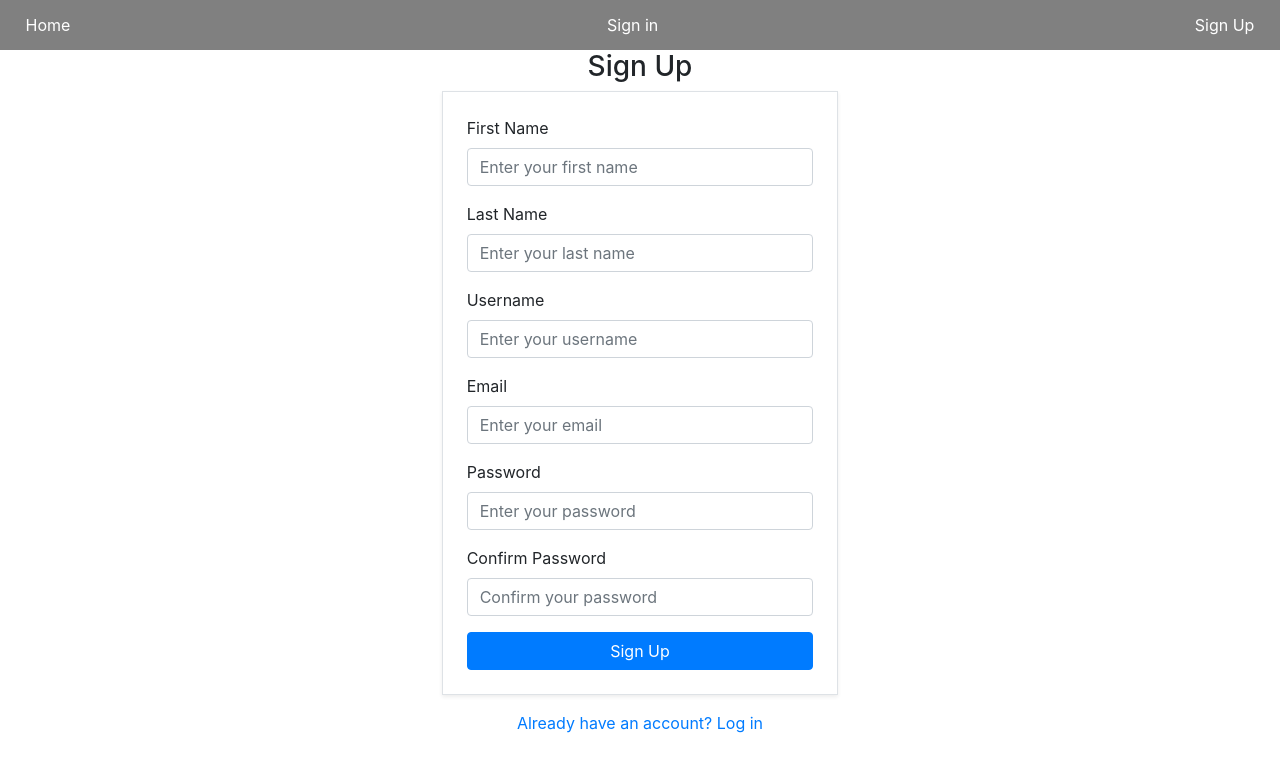
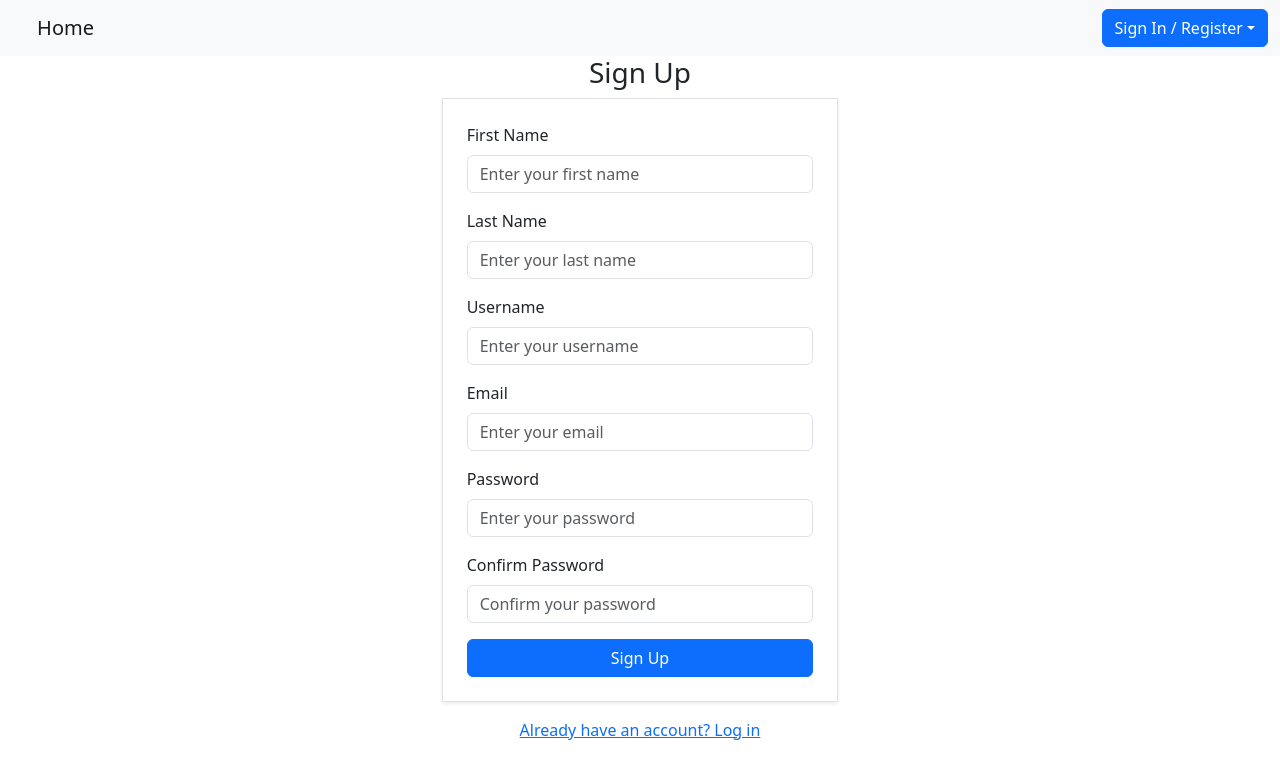
Before and after one commit to Rezident16/capstone-fullstackers, a React (Create React App) app in the folder client/: page /register in a window 1280 px wide. Shown: the top 778 px of the page. Built offline with nearby package versions, Linux system fonts and the light colour scheme; the HTML template or start-up script is replaced by a standard one; a web font is replaced by a local one.

Commit message:
added a way to signout.

```diff
--- a/client/package.json
+++ b/client/package.json
@@ -6,11 +6,13 @@
     "@testing-library/jest-dom": "^5.17.0",
     "@testing-library/react": "^13.4.0",
     "@testing-library/user-event": "^13.5.0",
+    "bootstrap": "^5.3.3",
     "luxon": "^3.5.0",
     "node-fetch": "^3.3.2",
     "node-polyfill-webpack-plugin": "^4.0.0",
     "react": "^18.3.1",
     "react-app-rewired": "^2.2.1",
+    "react-bootstrap": "^2.10.5",
     "react-dom": "^18.3.1",
     "react-router-dom": "^6.28.0",
     "react-scripts": "5.0.1",
--- a/client/src/App.js
+++ b/client/src/App.js
@@ -4,9 +4,11 @@ import SignIn from "./SignIn";
 import SignUp from "./SignUp";
 import Home from "./Home";
 import './App.css';
-import Navbar from "./components/Navbar";
+import Navbar from "./components/Navbar/Navbar";
 import Graph from "./components/graph/Graph";
 import { UserContextProvider } from "./components/context/UserContext";
+import "bootstrap/dist/css/bootstrap.min.css";
+
 
 function App() {
   return (
--- /dev/null
+++ b/client/src/components/Navbar/Navbar.js
@@ -0,0 +1,56 @@
+import { Link, useNavigate } from "react-router-dom";
+import { useUser } from "../context/UserContext";
+import Dropdown from 'react-bootstrap/Dropdown';
+import 'bootstrap/dist/css/bootstrap.min.css';
+
+function Navbar() {
+  const { userId, logout } = useUser();
+  const navigate = useNavigate();
+
+
+  const handleSignOut = () => {
+    logout();
+    navigate("/login");
+  };
+
+  return (
+    <nav className="navbar navbar-expand-lg navbar-light bg-light">
+      <div className="container-fluid d-flex justify-content-between">
+        <Link to="/" className="navbar-brand">Home</Link>
+
+        {/* Navbar Dropdown for Sign In/Sign Out */}
+        <Dropdown align="end">
+          <Dropdown.Toggle
+            variant="primary"
+            id="dropdown-basic"
+            className="dropdown-toggle-custom"
+          >
+            {userId ? "Profile" : "Sign In / Register"}
+          </Dropdown.Toggle>
+
+          <Dropdown.Menu className="dropdown-menu-custom">
+            {userId ? (
+              <Dropdown.Item
+                onClick={handleSignOut}
+                className="text-center"
+              >
+                Sign Out
+              </Dropdown.Item>
+            ) : (
+              <>
+                <Dropdown.Item as={Link} to="/login" className="text-center">
+                  Sign In
+                </Dropdown.Item>
+                <Dropdown.Item as={Link} to="/register" className="text-center">
+                  Sign Up
+                </Dropdown.Item>
+              </>
+            )}
+          </Dropdown.Menu>
+        </Dropdown>
+      </div>
+    </nav>
+  );
+}
+
+export default Navbar;
--- a/client/src/components/Navbar/index.js
+++ /dev/null
@@ -1,13 +0,0 @@
-import { Link } from "react-router-dom";
-
-function Navbar() {
-    return (<>
-        <nav>
-            <Link to={"/"}>Home</Link>
-            <Link to={"/login"}>Sign in</Link>
-            <Link to={"/register"}>Sign Up</Link>
-        </nav>
-    </>);
-}
-
-export default Navbar;
--- a/client/src/components/context/UserContext.js
+++ b/client/src/components/context/UserContext.js
@@ -35,7 +35,7 @@ export const UserContextProvider = ({ children }) => {
   };
 
   return (
-    <UserContext.Provider value={{ userId, jwtToken, login, logout }}>
+    <UserContext.Provider value={{ userId, jwtToken, login, logout, setUserId }}>
       {children}
     </UserContext.Provider>
   );
--- a/client/src/components/messages/MessageList.js
+++ b/client/src/components/messages/MessageList.js
@@ -39,7 +39,7 @@ function MessageList({ stockId, userId }) {
           <tbody>
             {messages.map(message => (
               <tr key={message.messageId}>
-                <td>{message.userId}</td>
+                <td>{message.userid}</td>
                 <td>{message.content}</td>
                 <td>{new Date(message.dateOfPost).toLocaleString()}</td>
                 <td>{message.likes ? message.likes.length : 0}</td>
--- a/client/src/index.css
+++ b/client/src/index.css
@@ -31,3 +31,13 @@ nav a:hover{
   color:#61dafb;
   text-decoration: none;
 }
+
+
+.dropdown-toggle-custom {
+  min-width: 150px;
+}
+
+.dropdown-menu-custom {
+  min-width: 150px;
+  text-align: center;
+}
```
Also changed, not shown: 1 other file (tests, documents, lock files or other folders).
